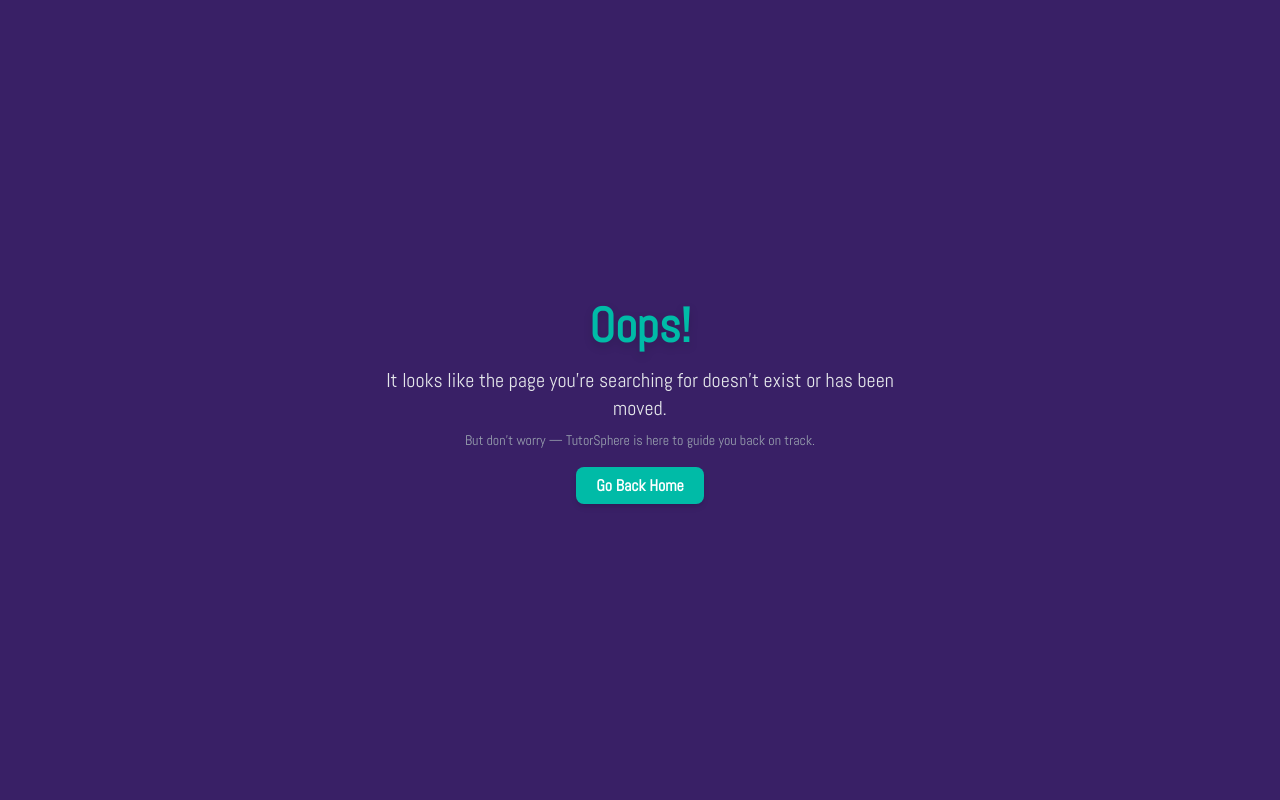
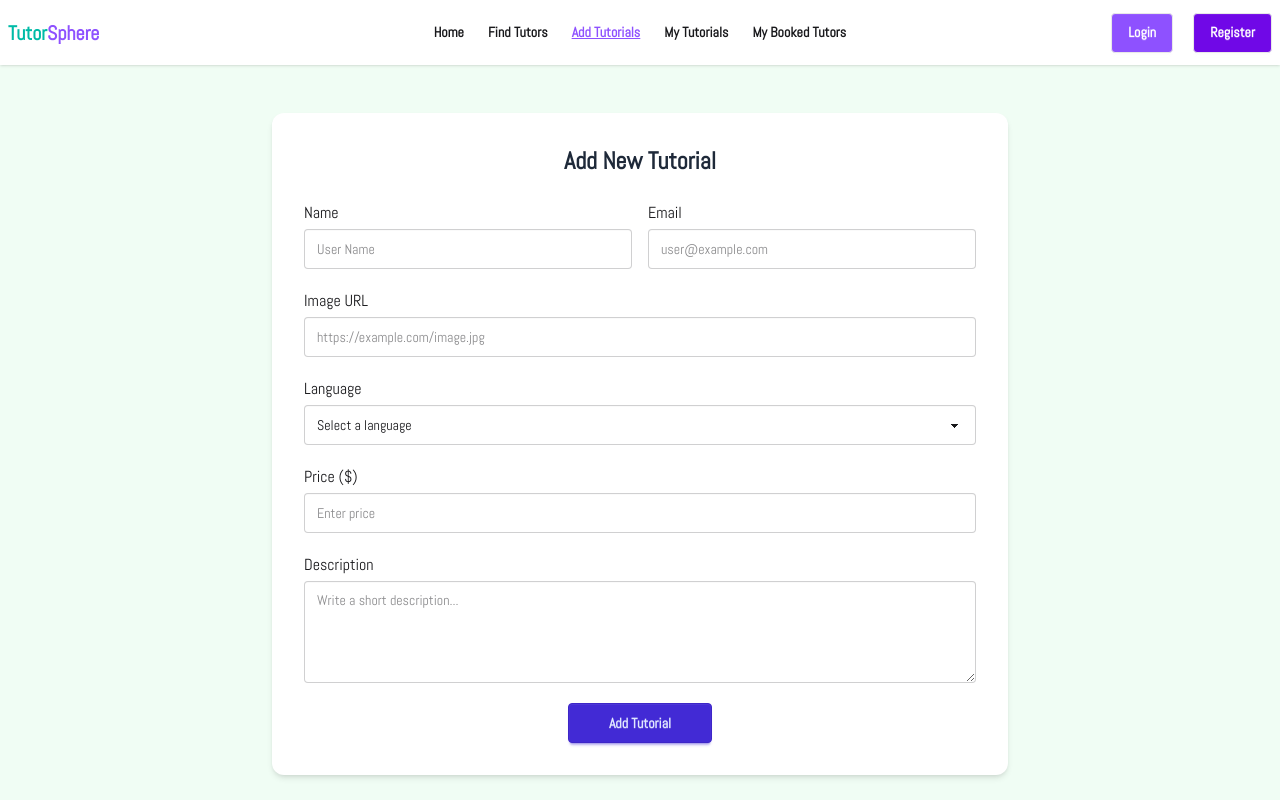
Before and after one commit to srezn9/tutor-sphere-client, a React (Vite) app: page /addTutorials in a window 1280 px wide. Shown: the top 800 px of the page. Built offline with nearby package versions, Linux system fonts and the light colour scheme; no server answers.

Commit message:
implemented add tutorials design

```diff
--- /dev/null
+++ b/src/components/LanguageCategories.jsx
@@ -0,0 +1,40 @@
+import React from "react";
+import { FaAngleRight } from "react-icons/fa";
+import { Link } from "react-router";
+
+const LanguageCategories = () => {
+  return (
+
+//      <div className="grid grid-cols-3 gap-4">
+
+//       <Link to={`/findTutors/`}>
+//         <div className="card">
+//           <img  />
+//           <h2>Bangla</h2>
+//           <FaAngleRight />
+//         </div>
+//       </Link>
+//   </div>
+
+
+    // <div>
+    //   <div className="grid grid-cols-3 gap-4">
+    //     {categories.map((category) => (
+    //       <Link to={`/findTutors/${category.id}`} key={category.id}>
+    //         <div className="card">
+    //           <img src={category.logo} alt={category.title} />
+    //           <h2>{category.title}</h2>
+    //           <ArrowRightIcon />
+    //         </div>
+    //       </Link>
+    //     ))}
+    //   </div>
+    // </div>
+
+    <div>
+
+    </div>
+  );
+};
+
+export default LanguageCategories;
--- a/src/main.jsx
+++ b/src/main.jsx
@@ -11,6 +11,7 @@ import Login from './pages/Login';
 import Register from './pages/Register';
 import AuthProvider from './contexts/AuthProvider';
 import Home from './pages/Home';
+import AddTutorials from './pages/AddTutorials';
 
 
 
@@ -25,6 +26,10 @@ const router = createBrowserRouter([
       {
         path: "/",
         element: <Home></Home>
+      },
+      {
+        path:"/addTutorials",
+        element: <AddTutorials></AddTutorials>
       },
       {
         path: "/login",
--- /dev/null
+++ b/src/pages/AddTutorials.jsx
@@ -0,0 +1,95 @@
+import React from 'react';
+
+const AddTutorials = () => {
+  return (
+    <div className="max-w-3xl mx-auto my-12 px-4">
+      <div className="bg-white dark:bg-gray-900 rounded-xl shadow-md p-8">
+        <h2 className="text-2xl font-semibold text-center mb-6 text-gray-800 dark:text-white">
+          Add New Tutorial
+        </h2>
+        <form className="space-y-5">
+          {/* Name and Email */}
+          <div className="grid md:grid-cols-2 gap-4">
+            <div>
+              <label className="block mb-1 font-medium">Name</label>
+              <input
+                type="text"
+                placeholder="User Name"
+                className="w-full input input-bordered"
+              />
+            </div>
+            <div>
+              <label className="block mb-1 font-medium">Email</label>
+              <input
+                type="email"
+                placeholder="user@example.com"
+                className="w-full input input-bordered"
+              />
+            </div>
+          </div>
+
+          {/* Image */}
+          <div>
+            <label className="block mb-1 font-medium">Image URL</label>
+            <input
+              type="url"
+              placeholder="https://example.com/image.jpg"
+              className="w-full input input-bordered"
+              required
+            />
+          </div>
+
+          {/* Language */}
+          <div>
+            <label className="block mb-1 font-medium">Language</label>
+            <select className="w-full select select-bordered" required>
+              <option value="">Select a language</option>
+              <option>English</option>
+              <option>Spanish</option>
+              <option>French</option>
+              <option>Bengali</option>
+              <option>Arabic</option>
+              <option>Chinese</option>
+              <option>Italic</option>
+              <option>German</option>
+              <option>Japanese</option>
+            </select>
+          </div>
+
+          {/* Price */}
+          <div>
+            <label className="block mb-1 font-medium">Price ($)</label>
+            <input
+              type="number"
+              placeholder="Enter price"
+              className="w-full input input-bordered"
+              required
+            />
+          </div>
+
+          {/* Description */}
+          <div>
+            <label className="block mb-1 font-medium">Description</label>
+            <textarea
+              rows="4"
+              placeholder="Write a short description..."
+              className="w-full textarea textarea-bordered"
+              required
+            ></textarea>
+          </div>
+
+          {/* Submit */}
+          <div className="text-center">
+            <button type="submit" className="btn btn-primary px-10">
+              Add Tutorial
+            </button>
+          </div>
+        </form>
+      </div>
+    </div>
+  );
+};
+
+
+
+export default AddTutorials;
--- a/src/pages/Home.jsx
+++ b/src/pages/Home.jsx
@@ -1,11 +1,13 @@
 import React from 'react';
 import Navbar from '../components/Navbar';
 import Banner from '../components/Banner';
+import LanguageCategories from '../components/LanguageCategories';
 
 const Home = () => {
     return (
         <div>
             <Banner></Banner>
+            <LanguageCategories></LanguageCategories>
         </div>
     );
 };
```
